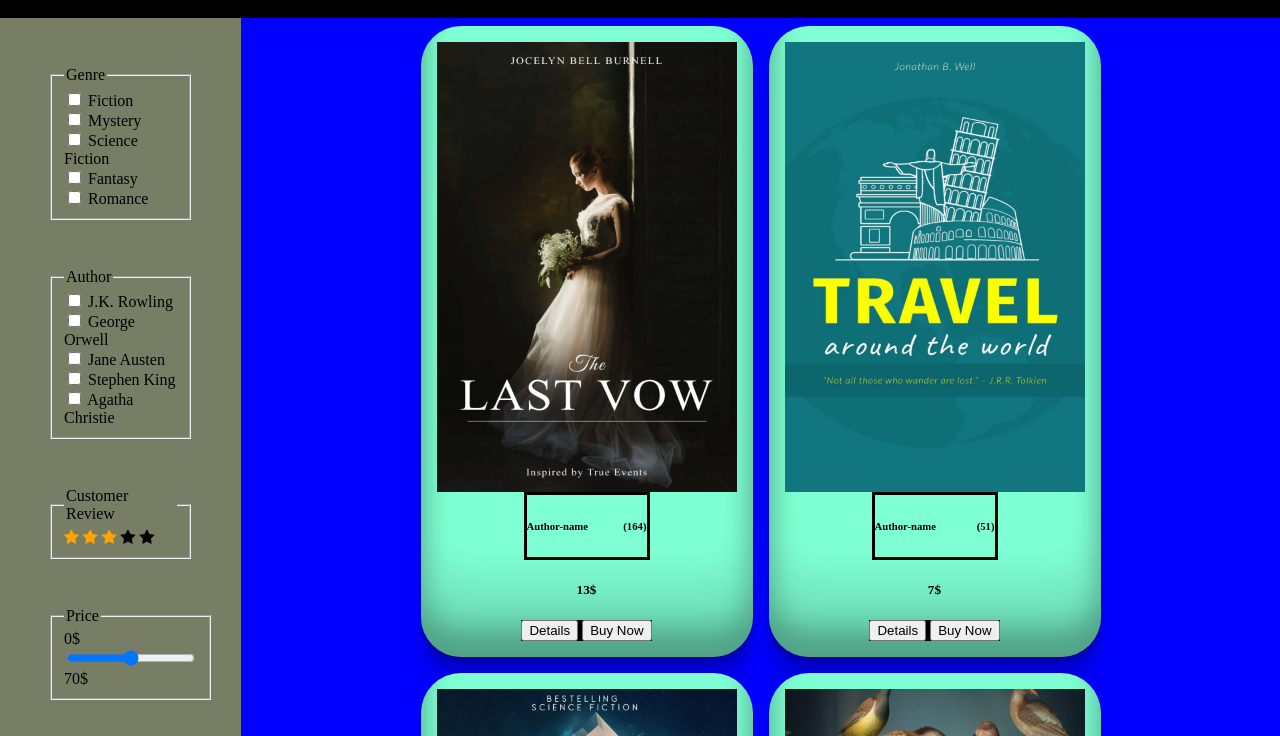
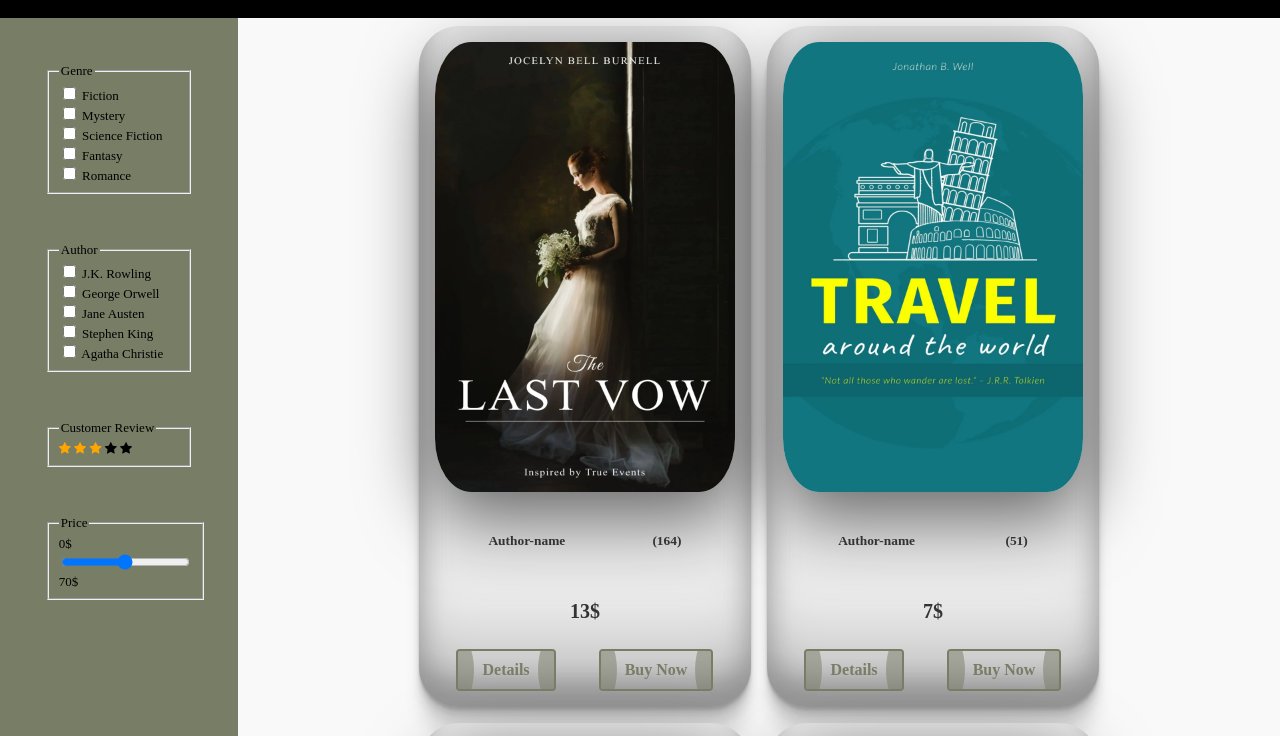
Before and after one commit to ikramzai/Boundless-books, a plain HTML site: page product/product.html in a window 1280 px wide. Shown: the top 736 px of the page. Drawn offline with Linux system fonts and the light colour scheme.

Commit message:
Apply colors palette

```diff
--- a/product/product.css
+++ b/product/product.css
@@ -7,7 +7,7 @@ body {
     background-color: aqua;
   }
   .products {
-    background-color: bisque;
+    background-color: #f9f9f9;
     #all-filters {
       display: none;
       position: fixed;
@@ -57,10 +57,10 @@ body {
         cursor: pointer;
       }
       .all-cards {
+        color: #333333;
         display: flex;
         flex-wrap: wrap;
         justify-content: center;
-        background-color: blue;
         .card {
           height: auto;
           width: auto;
@@ -73,7 +73,7 @@ body {
             rgba(0, 0, 0, 0.06) 0px 2px 1px, rgba(0, 0, 0, 0.09) 0px 4px 2px,
             rgba(0, 0, 0, 0.09) 0px 8px 4px, rgba(0, 0, 0, 0.09) 0px 16px 8px,
             rgba(0, 0, 0, 0.09) 0px 32px 16px;
-          background-color: aquamarine;
+          background-color: #eaeaea;
           display: flex;
           flex-direction: column;
           justify-content: center;
@@ -84,6 +84,8 @@ body {
               display: flex;
               justify-content: center;
               img {
+                border-radius: 12%;
+                box-shadow: rgba(0, 0, 0, 0.56) 0px 22px 70px 4px;
                 width: 300px;
                 height: auto;
                 object-fit: cover;
@@ -97,14 +99,87 @@ body {
             }
           }
           .author-purchase {
-            width: 120px;
+            width: 100%;
             margin: 0;
+            box-sizing: border-box;
+            padding: 0.5em;
+            font-family: 'Times New Roman', Times, serif;
+            font-size: 20px;
             display: flex;
-            justify-content: space-between;
-            border: solid;
+            justify-content: space-around;
+          }
+          .price {
+            font-size: x-large;
           }
           .info-shop-btn {
-            background-color: black;
+            width: 100%;
+            display: flex;
+            justify-content: space-around;
+            margin-top: 1rem;
+
+            button {
+              all: unset;
+              display: flex;
+              align-items: center;
+              position: relative;
+              padding: 0.6em 1.5em;
+              border: #787d66 solid 0.15em;
+              border-radius: 0.25em;
+              color: #787d66;
+              font-size: 1em;
+              font-weight: 600;
+              cursor: pointer;
+              overflow: hidden;
+              transition: border 300ms, color 300ms;
+              user-select: none;
+
+              p {
+                z-index: 1;
+              }
+
+              &:hover {
+                color: #212121;
+              }
+
+              &:active {
+                border-color: teal;
+              }
+
+              &::after,
+              &::before {
+                content: "";
+                position: absolute;
+                width: 9em;
+                aspect-ratio: 1;
+                background-color: #787d66;
+                opacity: 50%;
+                border-radius: 50%;
+                transition: transform 500ms, background-color 300ms;
+              }
+
+              &::before {
+                left: 0;
+                transform: translateX(-8em);
+              }
+
+              &::after {
+                right: 0;
+                transform: translateX(8em);
+              }
+
+              &:hover::before {
+                transform: translateX(-1em);
+              }
+
+              &:hover::after {
+                transform: translateX(1em);
+              }
+
+              &:active::before,
+              &:active::after {
+                background-color: teal;
+              }
+            }
           }
         }
       }
@@ -124,6 +199,7 @@ body {
     .products {
       display: flex;
       #all-filters {
+        font-size: small;
         position: relative;
         display: block;
         z-index: 0;
@@ -141,7 +217,7 @@ body {
       }
     }
     footer{
-
+      justify-self: center;
     }
   }
 }
--- a/product/product.html
+++ b/product/product.html
@@ -91,7 +91,7 @@
                         <h6>Author-name</h6>
                         <h6>(164)</h6>
                     </div>
-                    <h5>13$</h5>
+                    <h5 class="author-purchase">13$</h5>
                     <div class="info-shop-btn">
                         <button>Details</button>
                         <button>Buy Now</button>
@@ -112,7 +112,7 @@
                         <h6>Author-name</h6>
                         <h6>(51)</h6>
                     </div>
-                    <h5>7$</h5>
+                    <h5 class="author-purchase">7$</h5>
                     <div class="info-shop-btn">
                         <button>Details</button>
                         <button>Buy Now</button>
@@ -133,7 +133,7 @@
                         <h6>Author-name</h6>
                         <h6>(235)</h6>
                     </div>
-                    <h5>10$</h5>
+                    <h5 class="author-purchase">10$</h5>
                     <div class="info-shop-btn">
                         <button>Details</button>
                         <button>Buy Now</button>
@@ -154,7 +154,7 @@
                         <h6>Author-name</h6>
                         <h6>(167)</h6>
                     </div>
-                    <h5>20$</h5>
+                    <h5 class="author-purchase">20$</h5>
                     <div class="info-shop-btn">
                         <button>Details</button>
                         <button>Buy Now</button>
@@ -175,7 +175,7 @@
                         <h6>Author-name</h6>
                         <h6>(780)</h6>
                     </div>
-                    <h5>16$</h5>
+                    <h5 class="author-purchase">16$</h5>
                     <div class="info-shop-btn">
                         <button>Details</button>
                         <button>Buy Now</button>
@@ -196,7 +196,7 @@
                         <h6>Author-name</h6>
                         <h6>(483)</h6>
                     </div>
-                    <h5>5$</h5>
+                    <h5 class="author-purchase">5$</h5>
                     <div class="info-shop-btn">
                         <button>Details</button>
                         <button>Buy Now</button>
@@ -217,7 +217,7 @@
                         <h6>Author-name</h6>
                         <h6>(10)</h6>
                     </div>
-                    <h5>45$</h5>
+                    <h5 class="author-purchase">45$</h5>
                     <div class="info-shop-btn">
                         <button>Details</button>
                         <button>Buy Now</button>
@@ -238,7 +238,7 @@
                         <h6>Author-name</h6>
                         <h6>(231)</h6>
                     </div>
-                    <h5>32$</h5>
+                    <h5 class="author-purchase">32$</h5>
                     <div class="info-shop-btn">
                         <button>Details</button>
                         <button>Buy Now</button>
```
